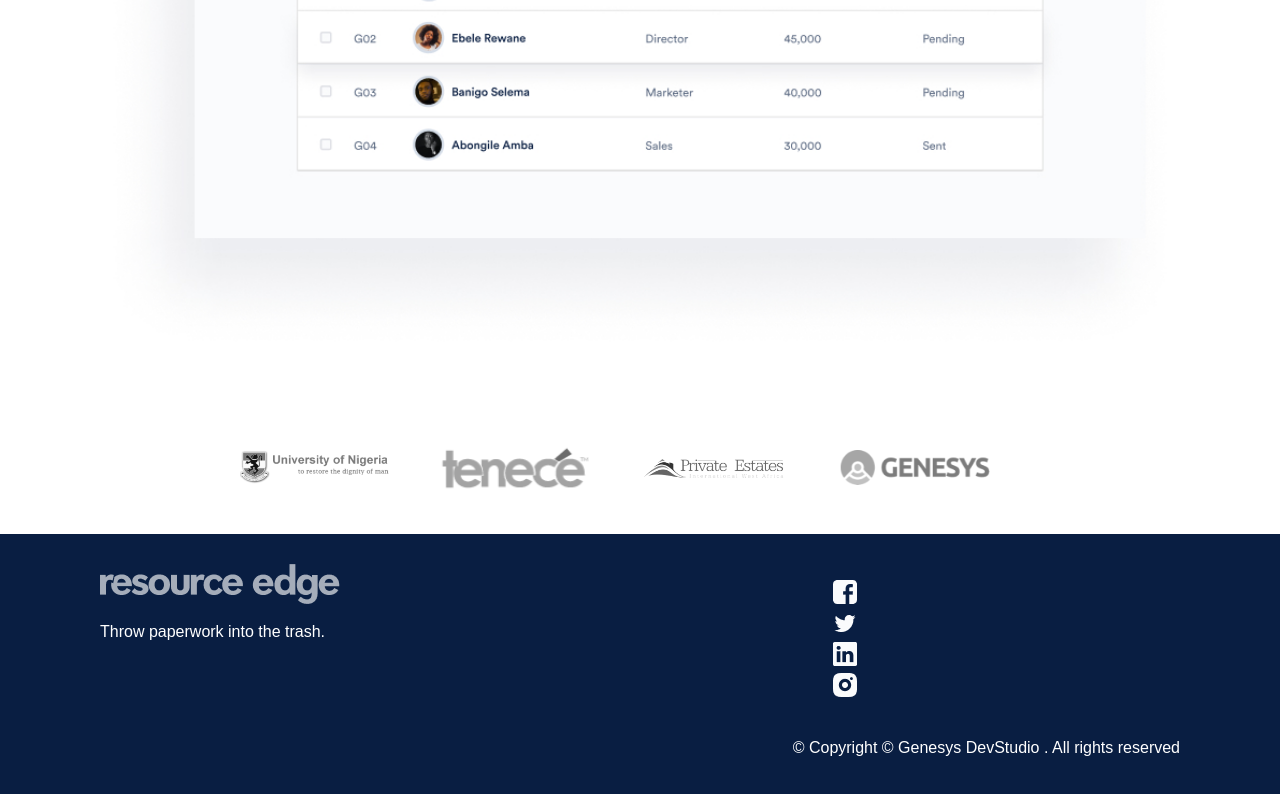
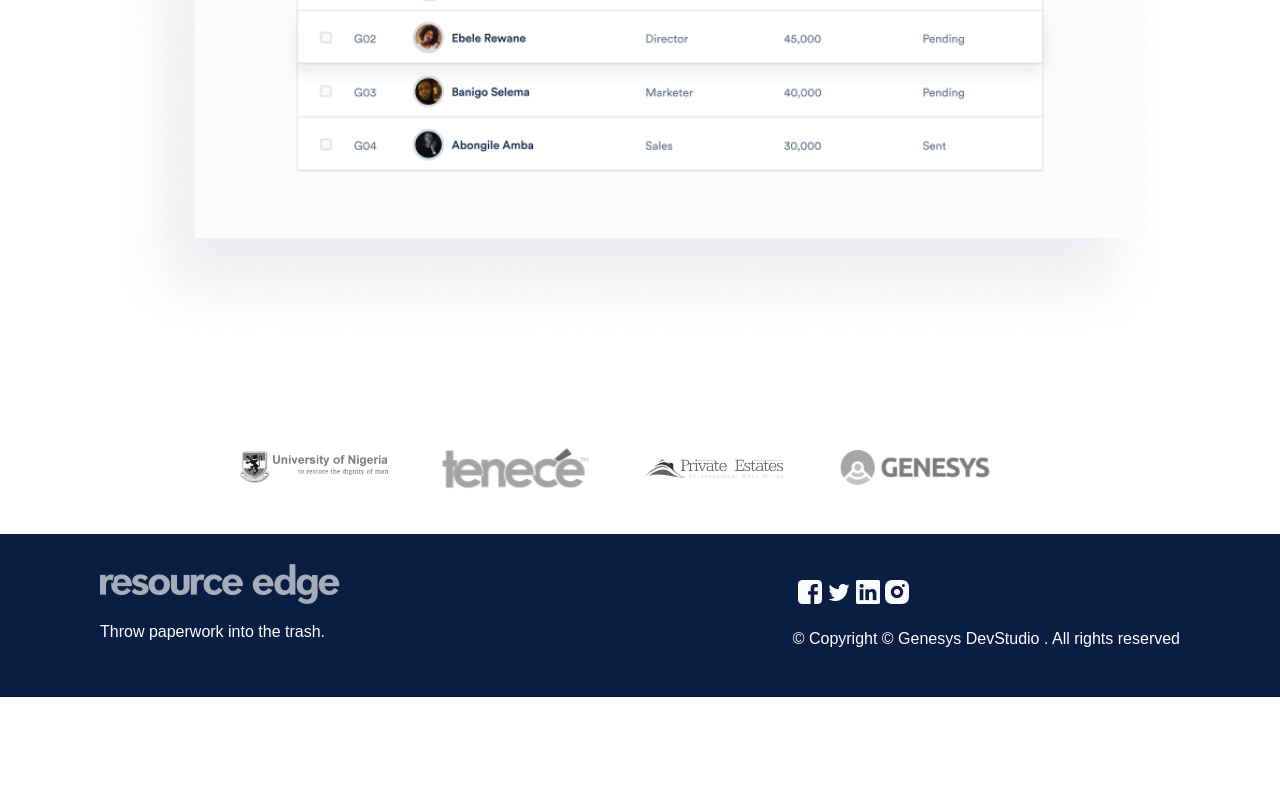
Before and after one commit to frankiefab100/Resource-Edge-Landing-Page, a React (Vite) app: page / in a window 1280 px wide. Shown: the part 3629-4423 px from the top of the page. After the commit the page ends 4326 px from the top, so only its background shows below. Built offline with nearby package versions, Linux system fonts and the light colour scheme.

Commit message:
fix: update footer styling

```diff
--- a/src/styles/css/Footer.css
+++ b/src/styles/css/Footer.css
@@ -5,10 +5,18 @@
   color: #fff;
   padding: 30px 100px;
 }
-.footer-left,
-.footer-right {
+.footer-left {
   display: flex;
   flex-direction: column;
+}
+
+.footer-right ul {
+  display: flex;
+  padding-left: 0px;
+}
+
+.footer-right ul li {
+  padding-left: 5px;
 }
 
 @media screen and (max-width: 468px) {
@@ -19,9 +27,5 @@
   .footer-right ul {
     display: flex;
     justify-content: center;
-    padding-left: 20px;
-  }
-  .footer-right ul li {
-    padding-left: 5px;
   }
 }
```
